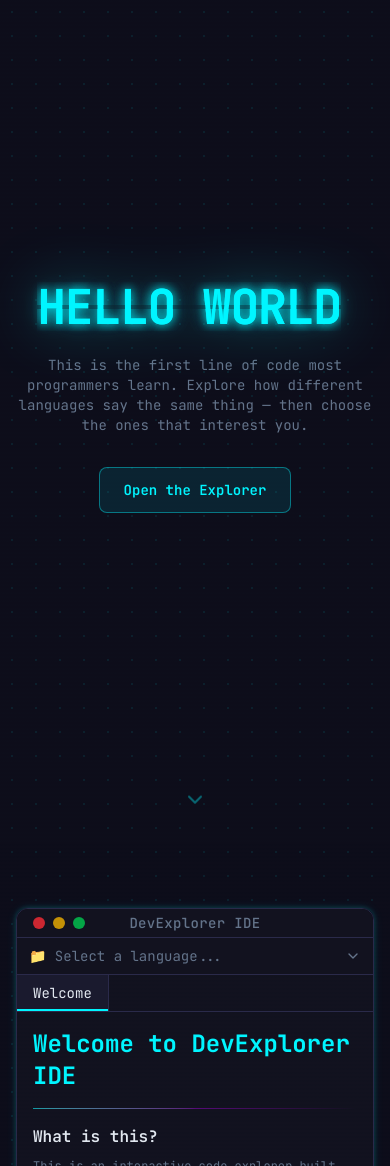
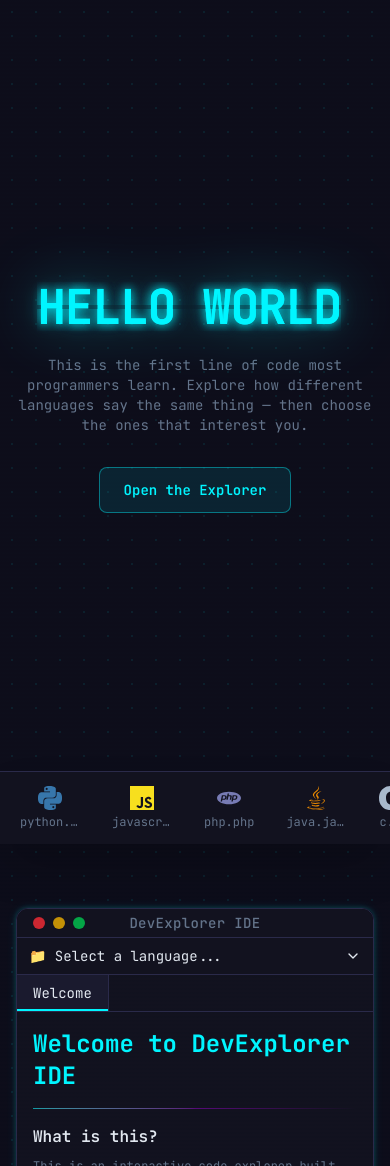
Before and after one commit to kenth-dev/DevExplorer, a React (Vite) app: page / in a window 390 px wide. Shown: the top 1166 px of the page. Built offline with nearby package versions, Linux system fonts and the light colour scheme.

Commit message:
refactor: improve styling and layout for IDE components

```diff
--- a/src/components/IDE/IDE.tsx
+++ b/src/components/IDE/IDE.tsx
@@ -50,7 +50,7 @@ export default function IDE() {
         <div ref={dropdownRef} className="md:hidden border-b border-border bg-surface px-3 py-2 relative" onKeyDown={handleDropdownKeyDown}>
           <button
             onClick={() => setMobileDropdownOpen(!mobileDropdownOpen)}
-            className="flex items-center justify-between w-full text-sm font-mono text-text-muted hover:text-text-primary transition-colors cursor-pointer focus-visible:outline-none focus-visible:ring-1 focus-visible:ring-accent-cyan rounded"
+            className="flex items-center justify-between w-full text-sm font-mono text-text-primary hover:text-text-primary transition-colors cursor-pointer focus-visible:outline-none focus-visible:ring-1 focus-visible:ring-accent-cyan rounded"
             aria-label="Select a programming language"
             aria-expanded={mobileDropdownOpen}
           >
--- a/src/components/IDE/Sidebar.tsx
+++ b/src/components/IDE/Sidebar.tsx
@@ -12,12 +12,13 @@ export default function Sidebar({ activeFileId, onFileClick }: SidebarProps) {
   const [folderOpen, setFolderOpen] = useState(true);
 
   return (
+    <>
+      {/* Desktop sidebar */}
       <aside className="hidden md:flex flex-col w-56 bg-surface border-r border-border shrink-0 overflow-y-auto">
         {/* Header */}
         <div className="px-4 py-3 text-xs font-semibold text-text-muted uppercase tracking-wider">
           Explorer
         </div>
-
         {/* Folder toggle */}
         <button
           onClick={() => setFolderOpen((o) => !o)}
@@ -31,13 +32,11 @@ export default function Sidebar({ activeFileId, onFileClick }: SidebarProps) {
             : <FolderClosed className="w-4 h-4 shrink-0 text-accent-cyan" />}
           <span className="flex-1 text-left">Programming Languages</span>
         </button>
-
         {/* File list */}
         {folderOpen && (
           <nav className="flex-1 py-1" aria-label="File explorer">
             {languages.map((lang) => {
               const isActive = lang.id === activeFileId;
-
               return (
                 <button
                   key={lang.id}
@@ -57,5 +56,30 @@ export default function Sidebar({ activeFileId, onFileClick }: SidebarProps) {
           </nav>
         )}
       </aside>
+
+      {/* Mobile language select slider — always visible at bottom */}
+      <div className="fixed md:hidden bottom-0 left-0 right-0 z-40 bg-surface border-t border-border shadow-2xl">
+        <div className="flex overflow-x-auto gap-2 px-2 py-2 scrollbar-hide">
+          {languages.map((lang) => {
+            const isActive = lang.id === activeFileId;
+            return (
+              <button
+                key={lang.id}
+                onClick={() => onFileClick(lang.id)}
+                className={`flex flex-col items-center px-3 py-1.5 rounded-lg font-mono text-xs transition-all duration-150 cursor-pointer focus-visible:outline-none focus-visible:ring-1 focus-visible:ring-accent-cyan focus-visible:ring-inset ${
+                  isActive
+                    ? 'bg-surface-elevated text-text-primary shadow-md'
+                    : 'text-text-muted hover:bg-surface-elevated/40 hover:text-text-primary'
+                }`}
+                title={lang.filename}
+              >
+                <LanguageIcon languageId={lang.id} className="w-6 h-6 mb-1" />
+                <span className="truncate max-w-[60px]">{lang.filename}</span>
+              </button>
+            );
+          })}
+        </div>
+      </div>
+    </>
   );
 }
--- a/src/components/IDE/TabBar.tsx
+++ b/src/components/IDE/TabBar.tsx
@@ -21,7 +21,7 @@ export default function TabBar({ tabs, activeTabId, onSwitchTab, onCloseTab }: T
               isActive
                 ? 'bg-surface-elevated text-text-primary'
                 : 'bg-surface text-text-muted hover:bg-surface-elevated/50 hover:text-text-primary'
-            } ${!isActive ? 'hidden md:flex' : ''}`}
+            }`}
           >
             {/* Active tab bottom indicator */}
             {isActive && (
```
Lines whose indentation alone changed are shown as unchanged.
